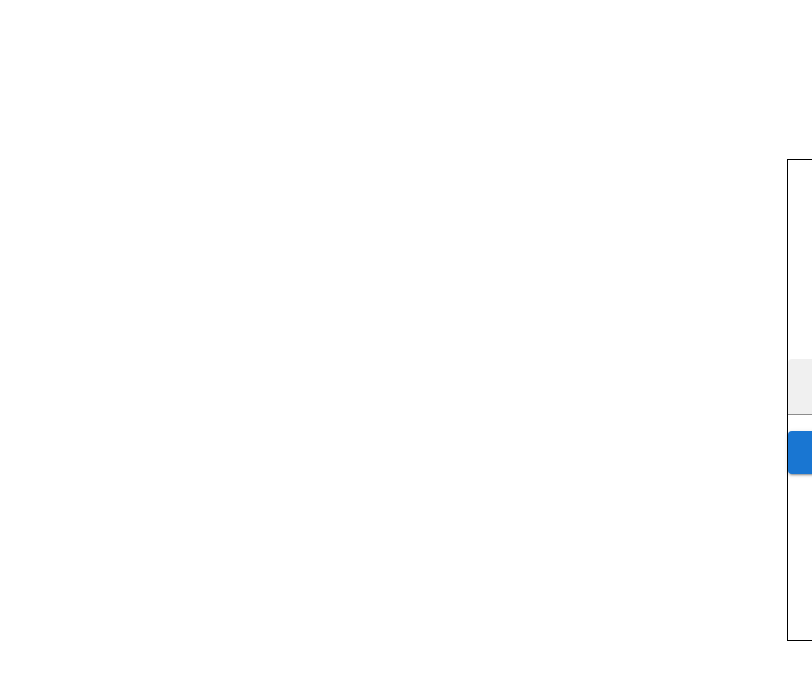
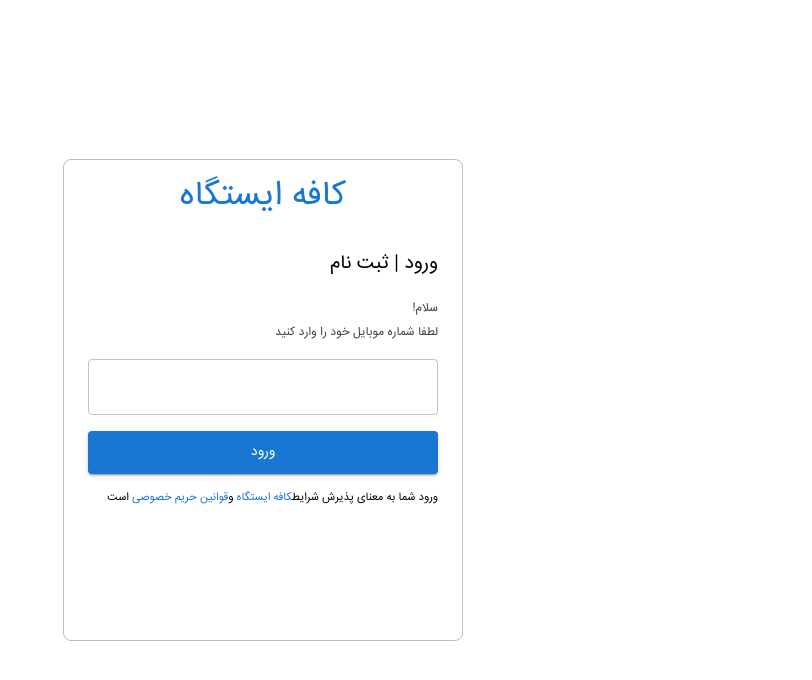
Before and after one commit to ehsanfuad/istgah, a React (Create React App) app: page /login in a window 1280 px wide. Shown: the top 680 px of the page, without its empty margins (468-1280 px from the left). Built offline with nearby package versions, Linux system fonts and the light colour scheme.

Commit message:
sixth commit

```diff
--- a/src/Pages/Login/Login.jsx
+++ b/src/Pages/Login/Login.jsx
@@ -9,9 +9,19 @@ import {
   useMediaQuery,
 } from "@mui/material";
 import { theme } from "./../../data/dummy";
+import useClasses from "../../utils/useClasses";
+
 function Login() {
   const biggerThanMd = useMediaQuery(theme.breakpoints.up("md"));
+  const styles = (theme) => ({
+    thaiTextFieldInputProps: {
+      paddingTop: "1rem",
+      paddingBottom: "1rem",
+    },
+  });
+  const classes = useClasses(styles);
   return (
+    <Container maxWidth="xl">
       <Box
         display="flex"
         alignItems="center"
@@ -19,14 +29,16 @@ function Login() {
         width="100wh"
         height="100vh"
       >
-      <Container maxWidth="xl">
         <Box
           display="flex"
           flexDirection="column"
           gap={2}
+          px={biggerThanMd ? 3 : 0}
           height="60vh"
-          width={biggerThanMd ? "400px" : "100%"}
+          width={biggerThanMd ? "350px" : "100%"}
           border={biggerThanMd ? 1 : 0}
+          borderRadius={2}
+          borderColor={theme.palette.grey[400]}
         >
           <Box textAlign="center" py={2}>
             <Typography variant="h4" color={theme.palette.primary.main}>
@@ -47,10 +59,18 @@ function Login() {
           </Box>
           <Box>
             <TextField
-              sx={{ width: "100%", direction: "rtl" }}
+              sx={{
+                width: "100%",
+                direction: "rtl",
+              }}
+              InputProps={{
+                classes: {
+                  input: classes.thaiTextFieldInputProps,
+                },
+              }}
               id="mobile"
               label=""
-              variant="filled"
+              variant={biggerThanMd ? "outlined" : "filled"}
             />
           </Box>
           <Box>
@@ -66,8 +86,8 @@ function Login() {
             </Typography>
           </Box>
         </Box>
+      </Box>
     </Container>
-    </Box>
   );
 }
 
```
Lines whose indentation alone changed are shown as unchanged.
